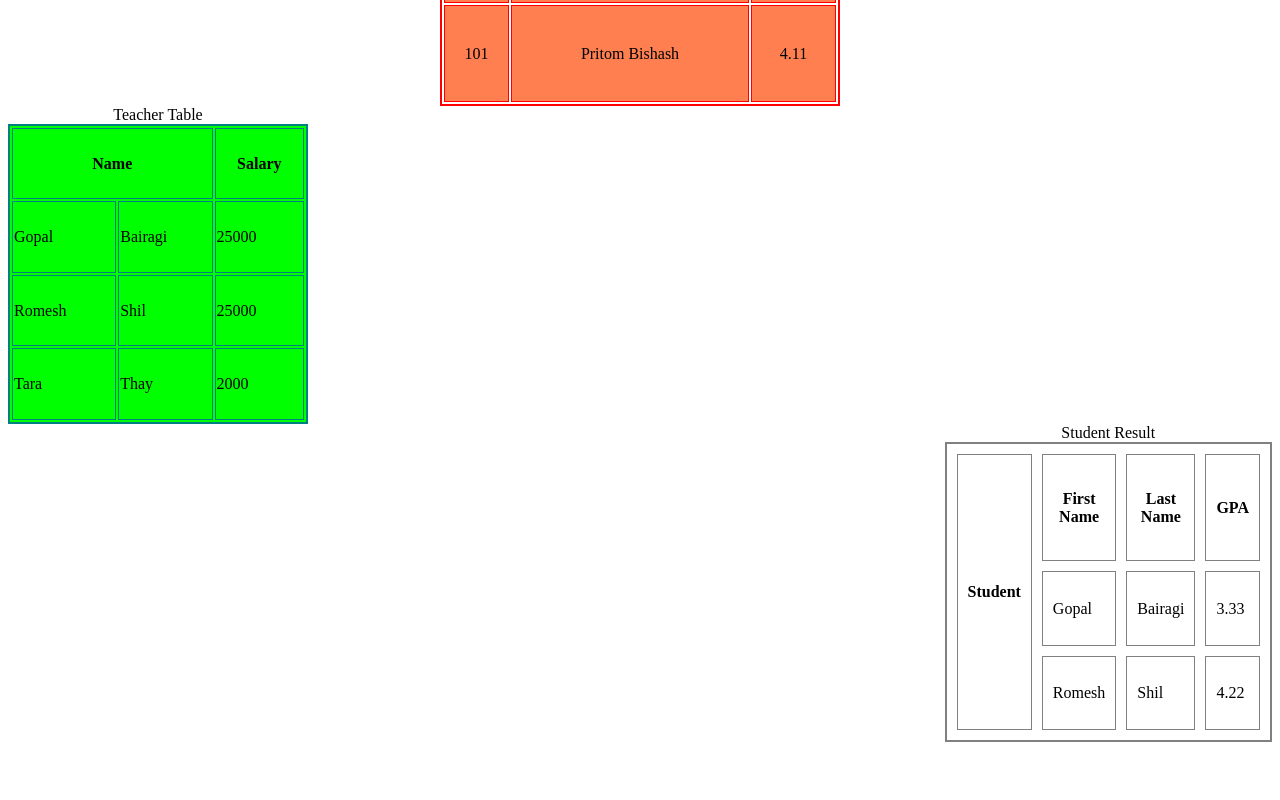
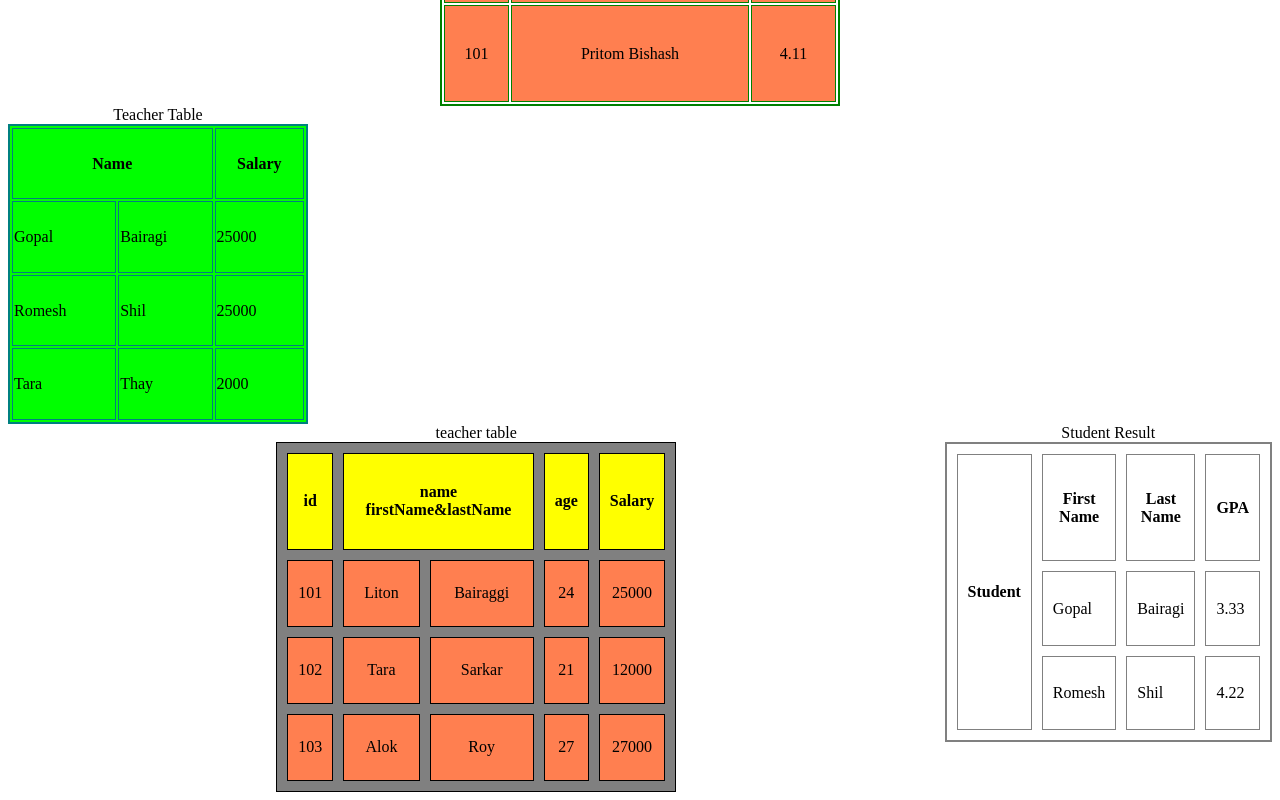
Before and after one commit to litonbairaggi/html-tutorial, a plain HTML site: page table2.html in a window 1280 px wide. Shown: the part 379-1179 px from the top of the page. Before the commit the page ends 1121 px from the top, so only its background shows below. Drawn offline with Linux system fonts and the light colour scheme.

Commit message:
create a new table in table2

```diff
--- a/table2.html
+++ b/table2.html
@@ -5,7 +5,7 @@
         <body>
             <h2>Result of Student</h2>
 
-            <table border="2" bordercolor="red" height="400" width ="400"align="center">
+            <table border="2" bordercolor="green" height="400" width ="400"align="center">
                 <caption>Students Table</caption>
                 <tr bgcolor ="Yellow">
                     <th>ID</th>
@@ -68,6 +68,36 @@
                         <td>4.22</td>
                     </tr>
             </table>
+            <table bgcolor="Gray" border="1" bordercolor="black" height="350" width="400" align="center" cellspacing="10" cellpadding="10">
+                <caption>teacher table</caption>
+                <tr align="center" bgcolor="Yellow">
+                    <th>id</th>
+                    <th colspan="2">name firstName&lastName</th>
+                    <th>age</th>
+                    <th>Salary</th>
+                </tr>
+                <tr align="center" bgcolor="coral">
+                    <td>101</td>
+                    <td>Liton</td>
+                    <td>Bairaggi</td>
+                    <td>24</td>
+                    <td>25000</td>
+                </tr>
+                <tr align="center" bgcolor="coral">
+                    <td>102</td>
+                    <td>Tara</td>
+                    <td>Sarkar</td>
+                    <td>21</td>
+                    <td>12000</td>
+                </tr>
+                <tr align="center" bgcolor="coral">
+                    <td>103</td>
+                    <td>Alok</td>
+                    <td>Roy</td>
+                    <td>27</td>
+                    <td>27000</td>
+                </tr>
+            </table>
         </body>
     </head>
 </html>
```
